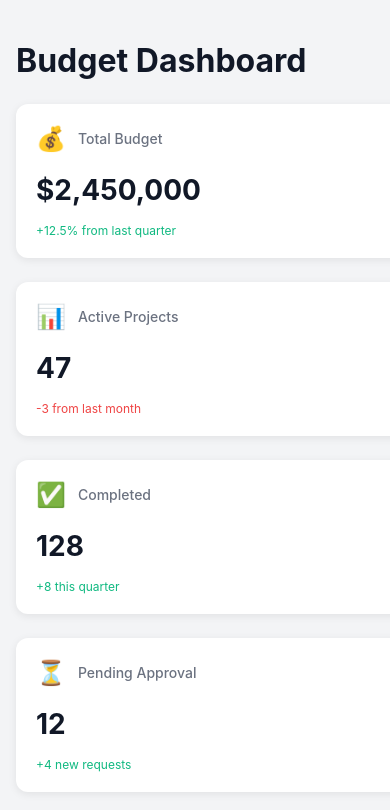
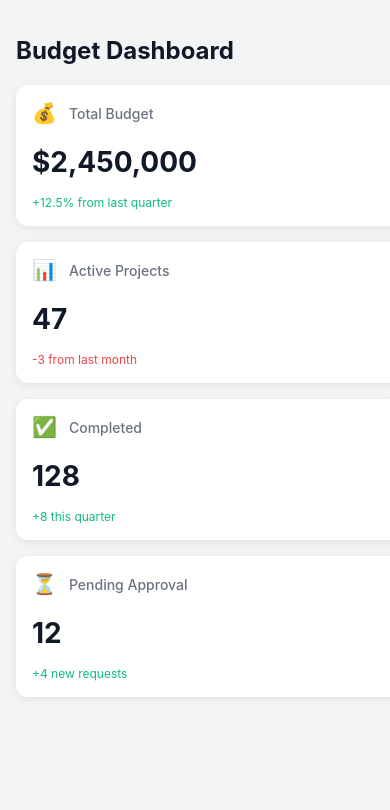
Before and after one commit to Vanna-Gio/budget-dashboard, a React (Create React App) app: page / in a window 390 px wide. Shown: the top 810 px of the page. Built offline with nearby package versions, Linux system fonts and the light colour scheme.

Commit message:
feat: improve responsive design for all device sizes

```diff
--- a/src/App.css
+++ b/src/App.css
@@ -7,6 +7,7 @@
 h1 {
   color: #111827;
   margin-bottom: 24px;
+  font-size: 32px;
 }
 
 .card-grid {
@@ -14,15 +15,39 @@ h1 {
   grid-template-columns: repeat(auto-fit, minmax(280px, 320px));
   gap: 24px;
   max-width: 1200px;
+  margin: 0 auto;
+}
+/* Tablet */
+@media (max-width: 968px) {
+  .card-grid {
+    grid-template-columns: repeat(auto-fit, minmax(250px, 1fr));
+    gap: 20px;
+  }
 }
 
 /* Mobile responsive */
 @media (max-width: 768px) {
+
   .App {
     padding: 20px 16px;
+  }
+  h1 {
+    font-size: 24px;
+    margin-bottom: 20px;
   }
 
   .card-grid {
     grid-template-columns: 1fr;
+    gap: 16px;
   }
 }
+
+/*  Small mobile  */
+@media (max-width: 375px) {
+  .App {
+    padding: 16px 12px;
+  }
+  h1 {
+    font-size: 20px;
+  }
+}
--- a/src/components/BudgetCard.css
+++ b/src/components/BudgetCard.css
@@ -72,13 +72,40 @@
   color: var(--color-danger);
 }
 
-/* Responsive Design - Mobile */
+/* Responsive Design - Tablet */
+@media (max-width: 968px) {
+  .budget-card {
+    padding: 18px;
+  }
+}
+
+/* Mobile */
 @media (max-width: 768px) {
   .budget-card {
     max-width: 100%;
+    padding: 16px;
   }
 
   .amount {
     font-size: 28px;
   }
+
+  .icon {
+    font-size: 20px;
+  }
 }
+
+/* Small mobile */
+@media (max-width: 375px) {
+  .amount {
+    font-size: 24px;
+  }
+
+  .title {
+    font-size: 13px;
+  }
+
+  .growth {
+    font-size: 11px;
+  }
+}
```
